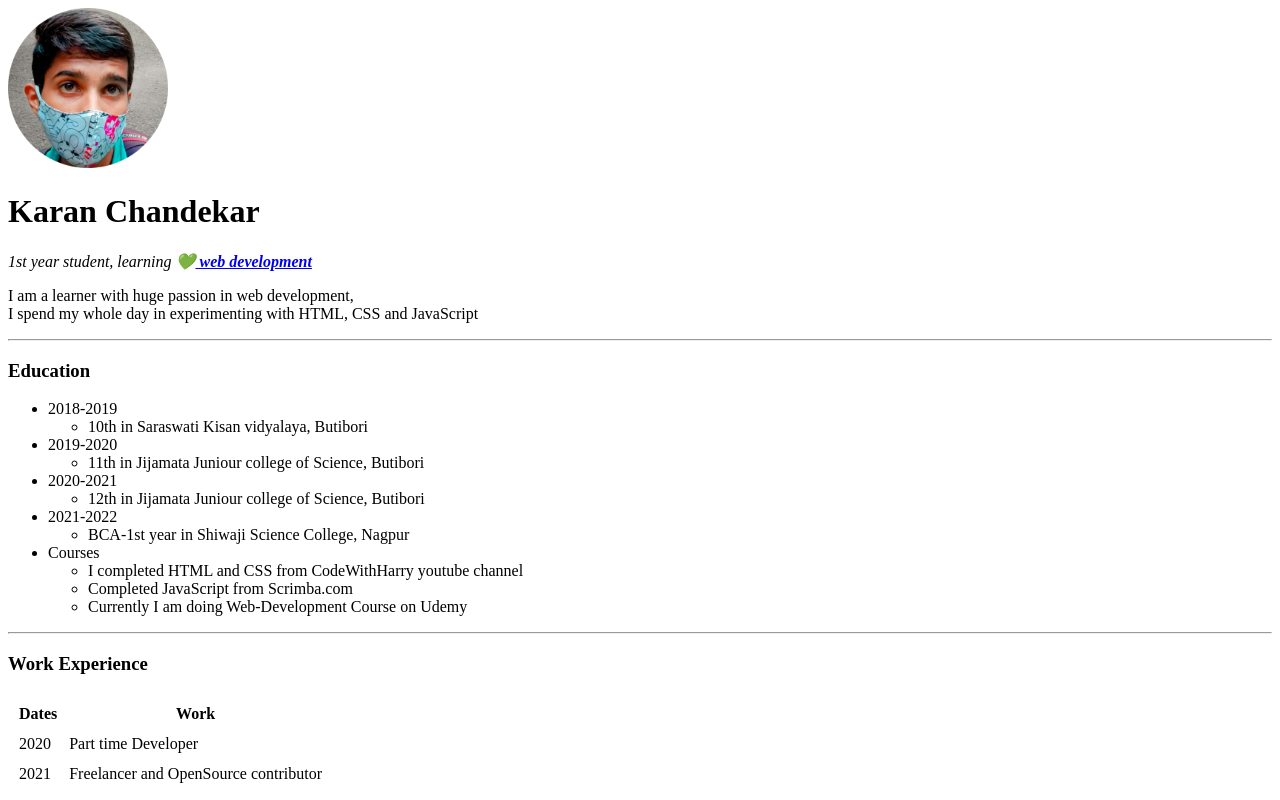
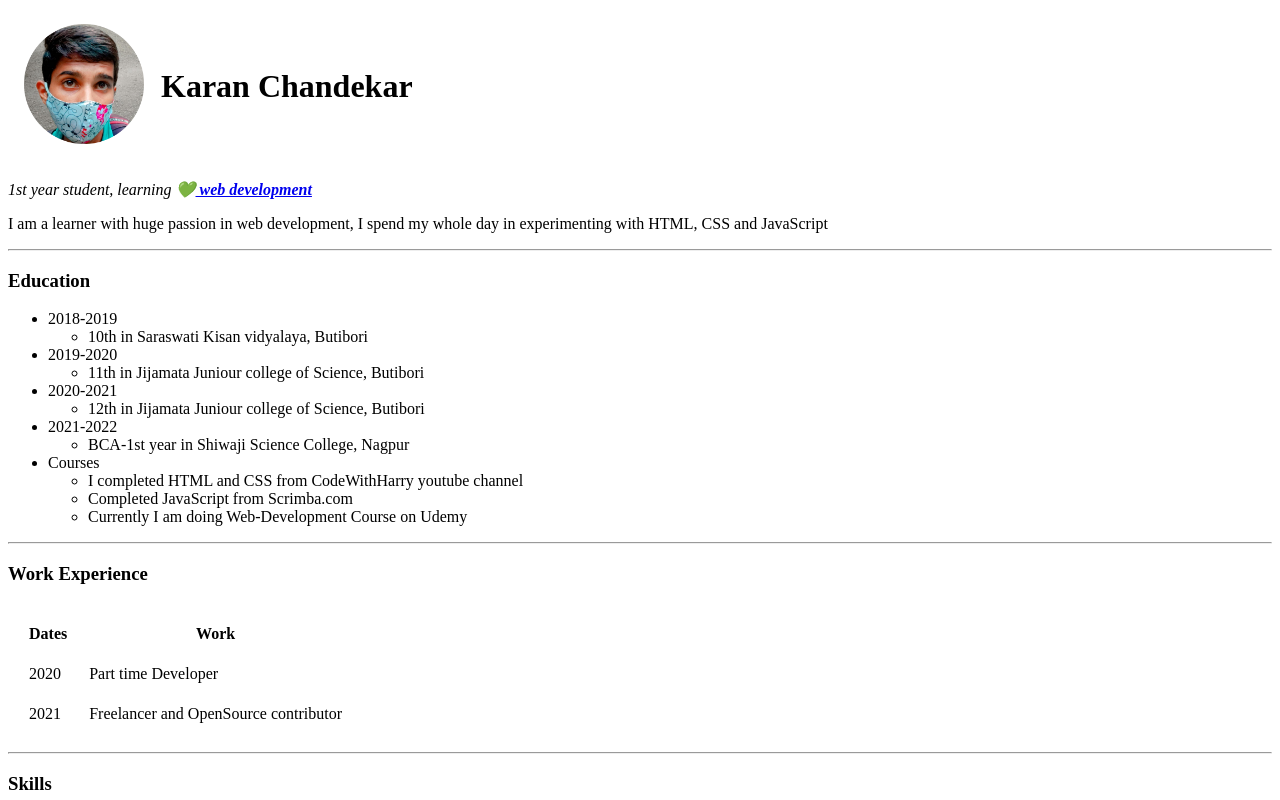
Before and after one commit to KaranChandekar/CV, a plain HTML site: page index.html in a window 1280 px wide. Shown: the top 800 px of the page. Drawn offline with Linux system fonts and the light colour scheme.

Commit message:
adding tables

```diff
--- a/index.html
+++ b/index.html
@@ -10,10 +10,18 @@
 <body>
 
     <!-- Learning HTML Tables  -->
-    <img width="160 px" src="images/profileLogo.png" alt="Karan's profile picture">
-    <h1>Karan Chandekar</h1>
+    <table cellspacing="15px">
+        <tr>
+            <td>
+                <img width="120 px" src="images/profileLogo.png" alt="Karan's profile picture">
+            </td>
+            <td>
+                <h1>Karan Chandekar</h1>
+            </td>
+        </tr>
+    </table>
     <p><em>1st year student, learning 💚<strong><a href="https://www.w3schools.com/whatis/" target="_blank"> web development</a></strong></em></p>
-    <p>I am a learner with huge passion in web development,<br> I spend my whole day in experimenting with HTML, CSS and JavaScript</p>
+    <p>I am a learner with huge passion in web development, I spend my whole day in experimenting with HTML, CSS and JavaScript</p>
 
     <hr>
 
@@ -50,7 +58,7 @@
     <hr>
 
     <h3>Work Experience</h3>
-    <table cellspacing="10px">
+    <table cellspacing="20px">
         <thead>
             <tr>
                 <th>Dates</th>
@@ -107,7 +115,7 @@
 
     <hr>
 
-    <a href="hobbies.html">My Hobbies</a>
+    &nbsp; &nbsp; &nbsp; &nbsp;<a href="hobbies.html">My Hobbies</a>
     &nbsp; &nbsp; &nbsp; &nbsp; &nbsp; &nbsp;
     <a href="contact.html">Contact me</a>
 
```
Also changed, not shown: contact.html (+2 -1 lines).
